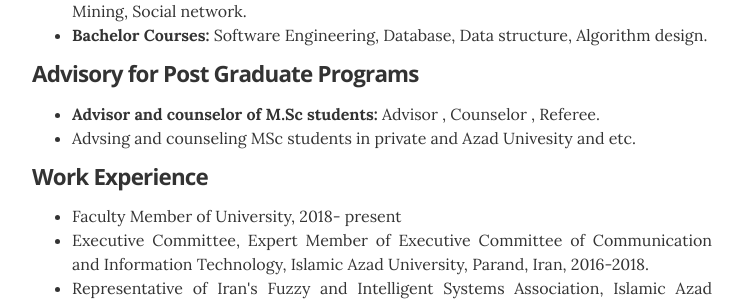
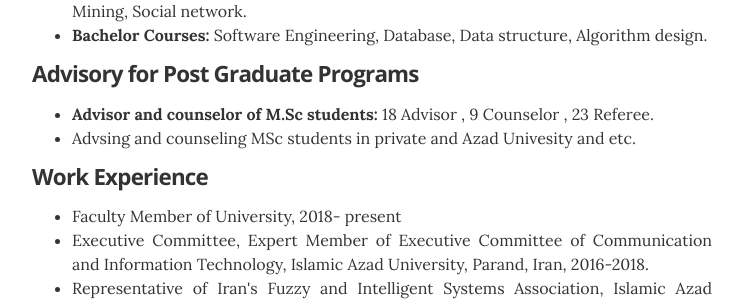
Before and after one commit to hosseinsadr/hosseinsadr.github.io, a Jekyll site: the page built from index.html, in a window 1280 px wide and 900 px high, scrolled down 1461 px. Shown: the part 156-457 px from the top of the window, without its empty margins (268-1011 px from the left). Built offline with Jekyll 4.4.1, drawn with Linux system fonts in a browser that asks for light colours.

Commit message:
Update experience.yml

```diff
--- a/_data/experience.yml
+++ b/_data/experience.yml
@@ -11,7 +11,7 @@
 # Advisory for Post Graduate Programs
 - company: Advisory for Post Graduate Programs
   position:
-  summary: <ul class="resume-item-list"><li><b>Advisor and counselor of M.Sc students:</b> Advisor , Counselor , Referee.</li><li>Advsing and counseling MSc students in private and Azad Univesity and etc.</li></ul>
+  summary: <ul class="resume-item-list"><li><b>Advisor and counselor of M.Sc students:</b> 18 Advisor , 9 Counselor , 23 Referee.</li><li>Advsing and counseling MSc students in private and Azad Univesity and etc.</li></ul>
 
 # Work Experience
 - company: Work Experience
```
